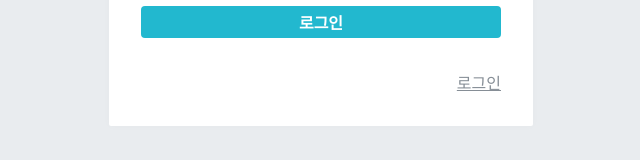
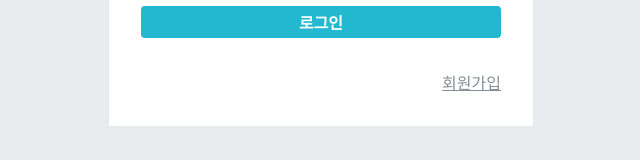
Before and after one commit to e-7281998/blog, a React (Create React App) app in the folder blog-frontend/: page /login in a window 1280 px wide. Shown: the part 450-610 px from the top of the page, without its empty margins (319-959 px from the left). Built offline with nearby package versions, Linux system fonts and the light colour scheme.

Commit message:
AuthForm 오타수정

```diff
--- a/blog-frontend/src/components/auth/AuthForm.js
+++ b/blog-frontend/src/components/auth/AuthForm.js
@@ -75,7 +75,7 @@ const AuthForm = ({ type }) => {
                 <ButtonWithMarginTop cyan fullWidth>로그인</ButtonWithMarginTop>
             </form>
             <Footer>
-                {type === 'logtin' ? (
+                {type === 'login' ? (
                     <Link to="/register">회원가입</Link>
                 ) : (
                     <Link to="/login">로그인</Link>
```
